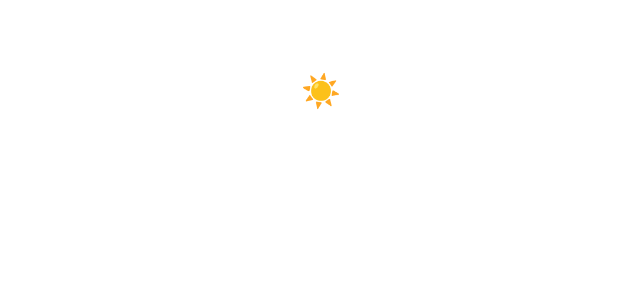
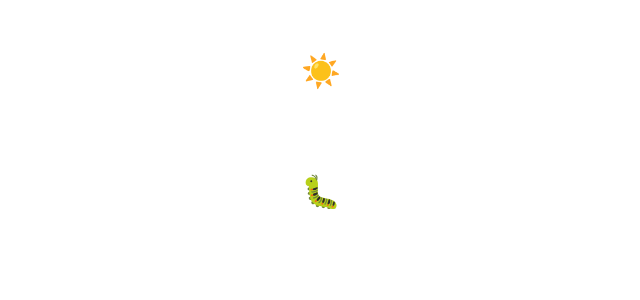
Before and after one commit to abarrdev/hookify, a React (Create React App) app: page / in a window 1280 px wide. Shown: the top 300 px of the page, without its empty margins (319-959 px from the left). Built offline with nearby package versions, Linux system fonts and the light colour scheme.

Commit message:
toggle->le->toggleSunny; added toggleButterfly

```diff
--- a/package.json
+++ b/package.json
@@ -8,7 +8,8 @@
     "@testing-library/user-event": "^7.1.2",
     "react": "^16.13.1",
     "react-dom": "^16.13.1",
-    "react-scripts": "3.4.1"
+    "react-scripts": "3.4.1",
+    "websocket-extensions": "^0.1.4"
   },
   "scripts": {
     "start": "react-scripts start",
--- a/src/components/Toggler.js
+++ b/src/components/Toggler.js
@@ -2,15 +2,23 @@ import React, { useState } from 'react'
 
 function Toggler() {
 	const [isSunny, setIsSunny] = useState(true)
+	const [isButterfly, setIsButterfly] = useState(false)
 
-	const toggle = () => {
+	const toggleSunny = () => {
 		setIsSunny(!isSunny)
+	}
+
+	const toggleButterfly = () => {
+		setIsButterfly(!isButterfly)
 	}
 
 	return(
 		<div>
-			<h1 onClick={toggle} style={{paddingTop:'50px'}}>
+			<h1 onClick={toggleSunny} style={{padding:'30px'}}>
 				{isSunny ? "☀️" : "☔️" }
+			</h1>
+			<h1 onClick={toggleButterfly} style={{padding:'30px'}}>
+				{isButterfly ? "🦋" : "🐛"}
 			</h1>
 		</div>
 	)
```
Also changed, not shown: 2 other files (tests, documents, lock files or other folders).
